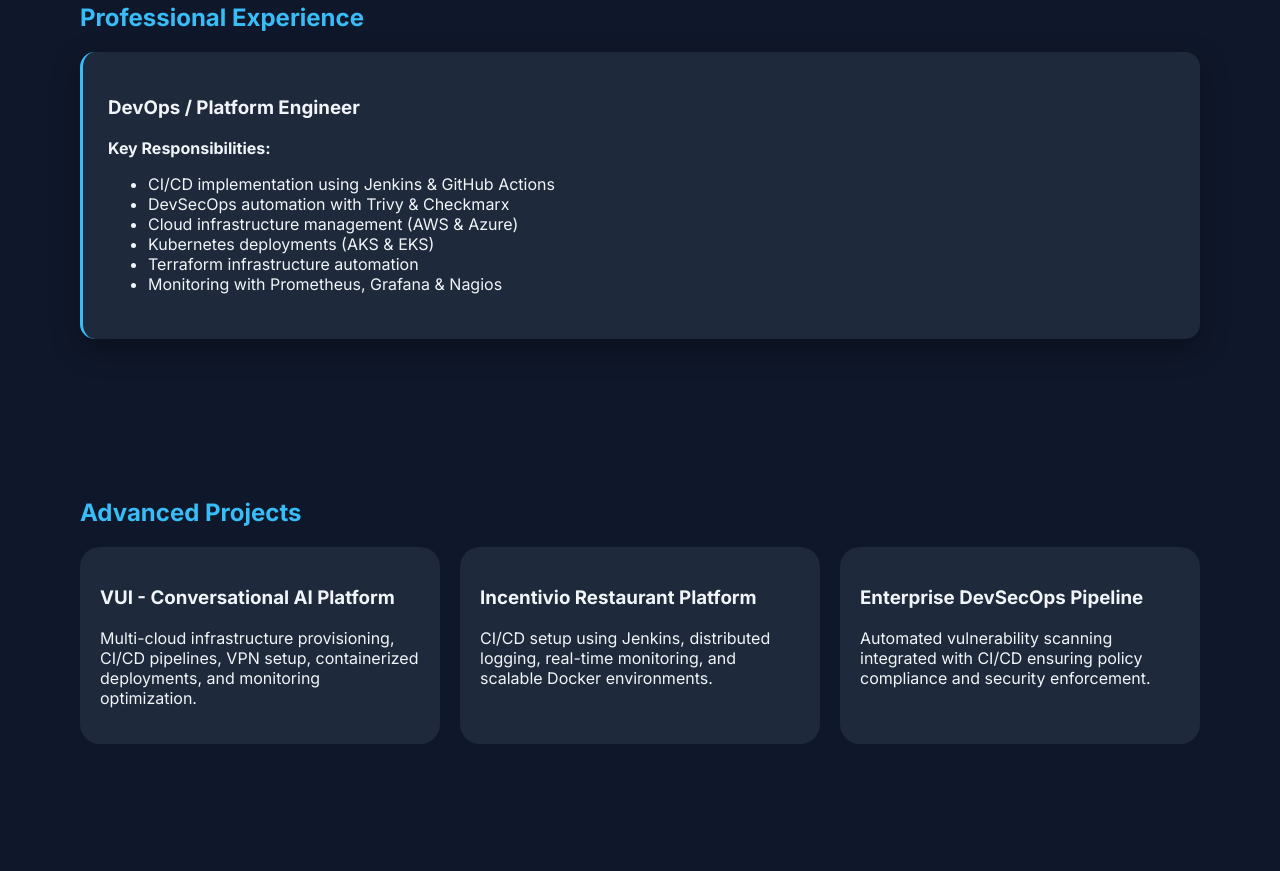
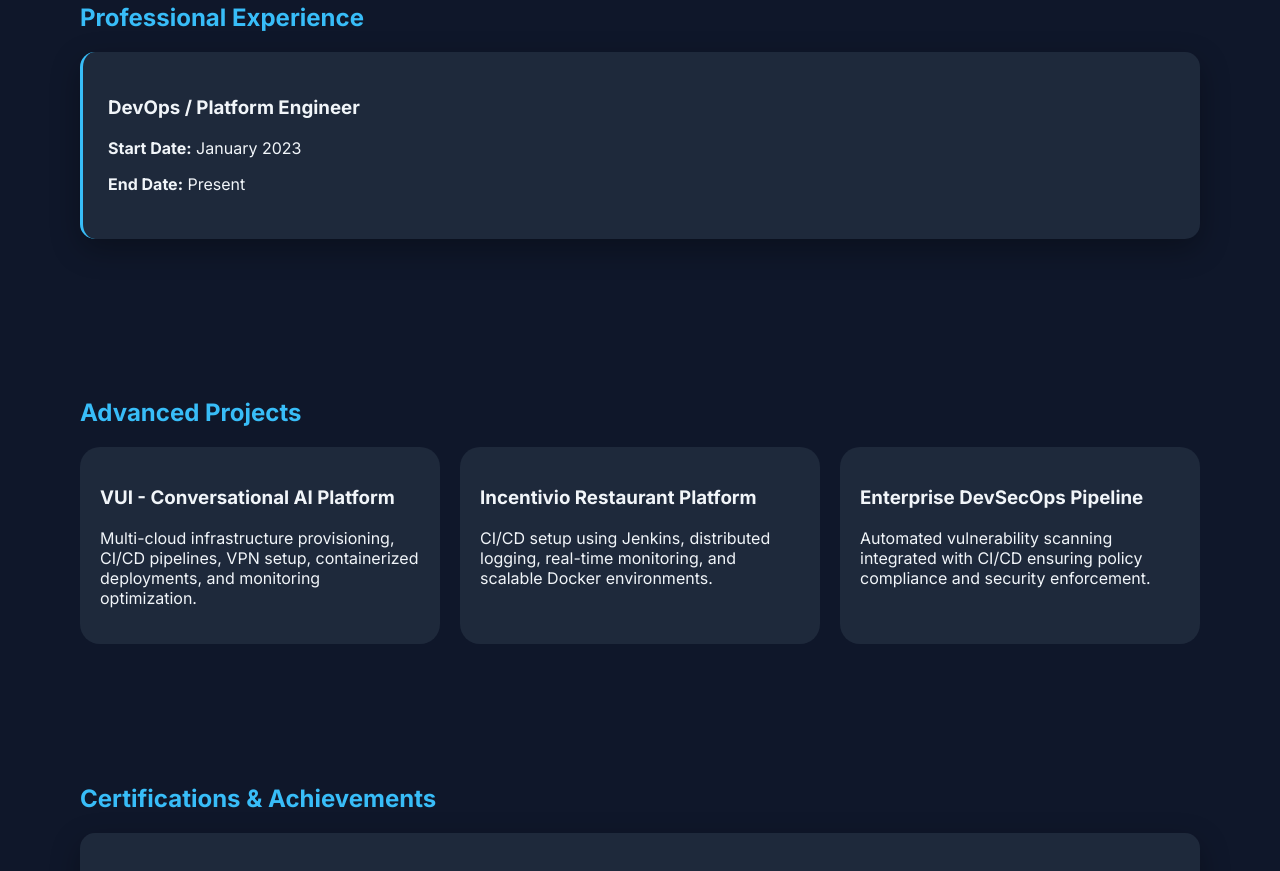
Before and after one commit to sajathfirthows/sajath-portfolio, a plain HTML site: page index.html in a window 1280 px wide. Shown: the part 1482-2353 px from the top of the page. Drawn offline with Linux system fonts and the light colour scheme.

Commit message:
Update index.html

```diff
--- a/index.html
+++ b/index.html
@@ -140,15 +140,8 @@
   <div class="card timeline">
     <div>
       <h3>DevOps / Platform Engineer</h3>
-      <p><strong>Key Responsibilities:</strong></p>
-      <ul>
-        <li>CI/CD implementation using Jenkins & GitHub Actions</li>
-        <li>DevSecOps automation with Trivy & Checkmarx</li>
-        <li>Cloud infrastructure management (AWS & Azure)</li>
-        <li>Kubernetes deployments (AKS & EKS)</li>
-        <li>Terraform infrastructure automation</li>
-        <li>Monitoring with Prometheus, Grafana & Nagios</li>
-      </ul>
+      <p><strong>Start Date:</strong> January 2023</p>
+      <p><strong>End Date:</strong> Present</p>
     </div>
   </div>
 </section>
```
